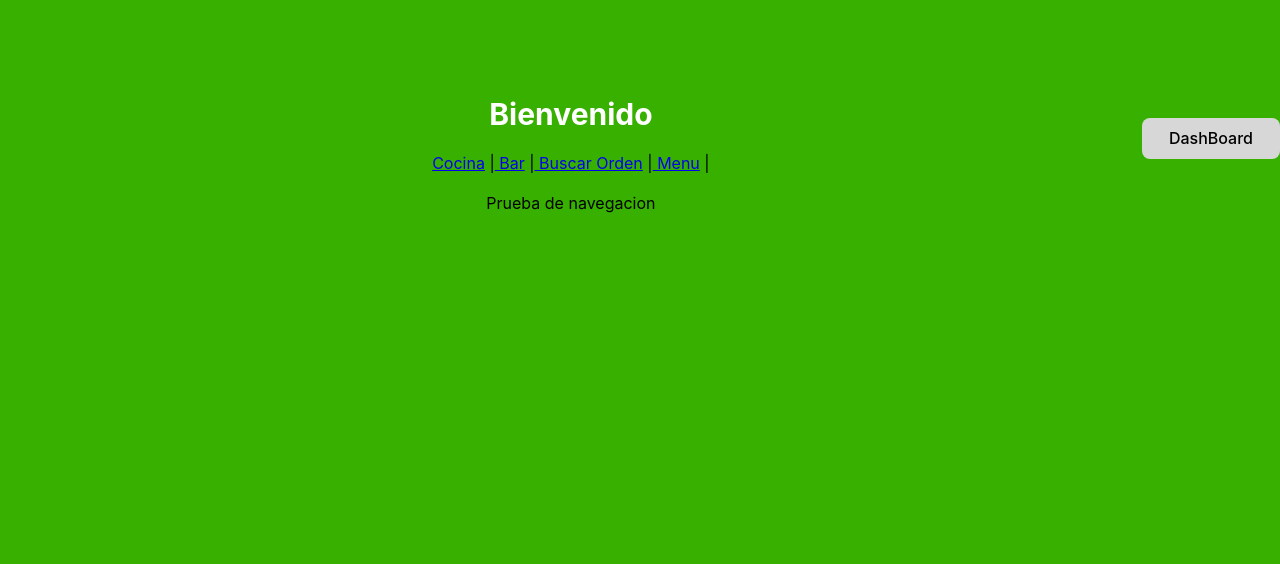
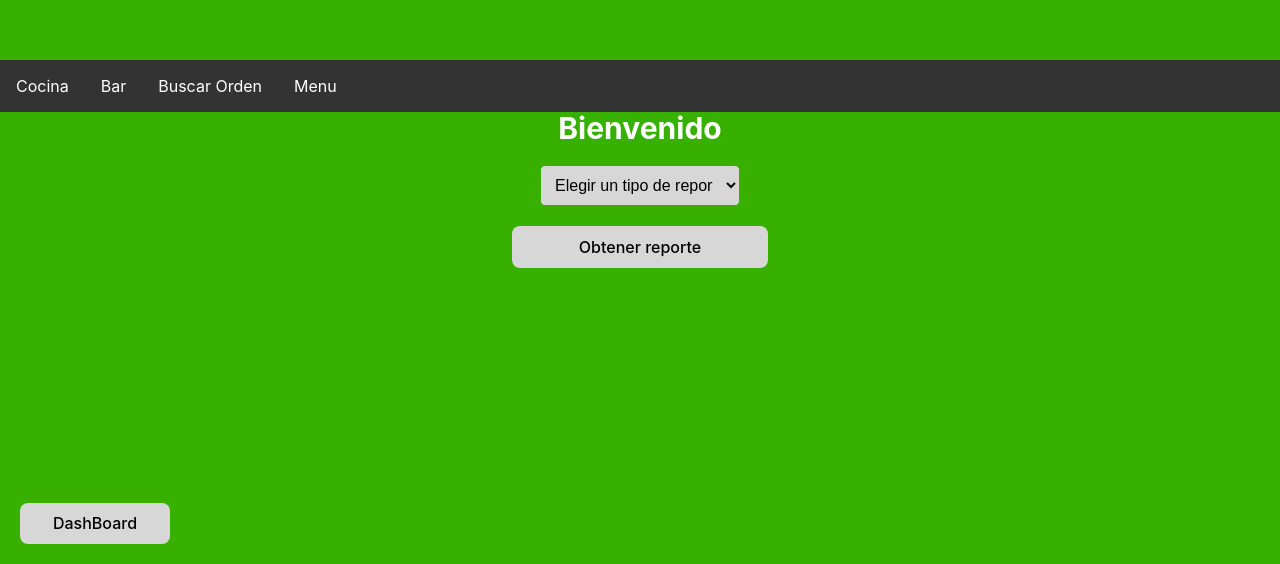
Before and after one commit to chuy-zip/proyecto2_BD1, a React (Vite) app in the folder vite-project/: page / in a window 1280 px wide. Shown: the part 236-800 px from the top of the page. Built offline with nearby package versions, Linux system fonts and the light colour scheme.

Commit message:
Improved dashboard button

```diff
--- a/vite-project/src/frontend/routes/Router.jsx
+++ b/vite-project/src/frontend/routes/Router.jsx
@@ -75,13 +75,17 @@ function Router(){
 
             {contenido}
 
+            <div className='button-containerDash'>
                 <button
                     className="orderCompleteButton"
-                style={{ margin: "auto", marginTop: "20px", width: '150px'}}
+                    style={{ margin: "auto", marginTop: "20px", width: '150px', zIndex:'2'}}
                     onClick={() => setPage("dashboard")} // Wrap setPage in an arrow function
                 >
                     DashBoard
                 </button>
+            </div>
+
+
 
         </>
     )
--- /dev/null
+++ b/vite-project/src/frontend/styles/Dashboard.css
@@ -0,0 +1,31 @@
+nav {
+    list-style-type: none;
+    margin: 0;
+    padding: 0;
+    overflow: hidden;
+    background-color: #333;
+}
+
+a {
+  float: left;
+}
+
+a {
+
+  color: white;
+  text-align: center;
+  padding: 14px 16px;
+  text-decoration: none;
+}
+
+a:hover {
+  background-color: #111;
+}
+
+.button-containerDash {
+  position: fixed; /* Position the container relative to the viewport */
+  bottom: 0; /* Align the container to the bottom of the viewport */
+  left: 0; /* Align the container to the left of the viewport */
+  z-index: 9999; /* Ensure the container is above other elements */
+  padding: 20px; /* Add padding to the container if needed */
+}
--- a/vite-project/src/frontend/views/Dashboard.jsx
+++ b/vite-project/src/frontend/views/Dashboard.jsx
@@ -1,19 +1,46 @@
+import '../styles/Dashboard.css'
 function DashBoard({navigate}){
     return (
         <>
             <div className="kitbar">
                 <div>
+                    <nav>
+                        <a href="javascript:void(0);" onClick={ () => navigate("kitchen")}>Cocina</a>
+                        <a href="javascript:void(0);" onClick={ () => navigate("bar")}> Bar</a>
+                        <a href="javascript:void(0);" onClick={ () => navigate("searchOrder")}> Buscar Orden</a>
+                        <a href="javascript:void(0);" onClick={ () => navigate("menu")}> Menu</a>
+                    </nav>
+
                     <h1 className="viewTittle">Bienvenido</h1>
 
-                    <a href="javascript:void(0);" onClick={ () => navigate("kitchen")}>Cocina</a> |
-                    <a href="javascript:void(0);" onClick={ () => navigate("bar")}> Bar</a> |
-                    <a href="javascript:void(0);" onClick={ () => navigate("searchOrder")}> Buscar Orden</a> |
-                    <a href="javascript:void(0);" onClick={ () => navigate("menu")}> Menu</a> |
-
-                    <p>Prueba de navegacion</p>
 
                 </div>
 
+                <div className="dropDown">
+                    <select
+                        className="dropdown-select"
+                    >
+                        <option value="">Elegir un tipo de reporte</option>
+                        <option value="reporte1">Platos mas pedidos</option>
+                        <option value="reporte2">Horario con mas pedidos</option>
+                        <option value="reporte3">Promedio de tiempo de comer</option>
+                        <option value="reporte4">Quejas de Personas</option>
+                        <option value="reporte5">Quejas de Platos</option>
+                        <option value="reporte6">Eficiencia de mesesores</option>
+
+                    </select>
+
+                </div>
+
+                <button
+                    className='orderCompleteButton'
+                    style={{ margin: 'auto', marginTop: '20px' }}
+
+                    onClick={() =>
+                        console.log("Test for search button")
+                    }
+                    > Obtener reporte
+                </button>
 
             </div>
         </>
```
Lines whose indentation alone changed are shown as unchanged.
